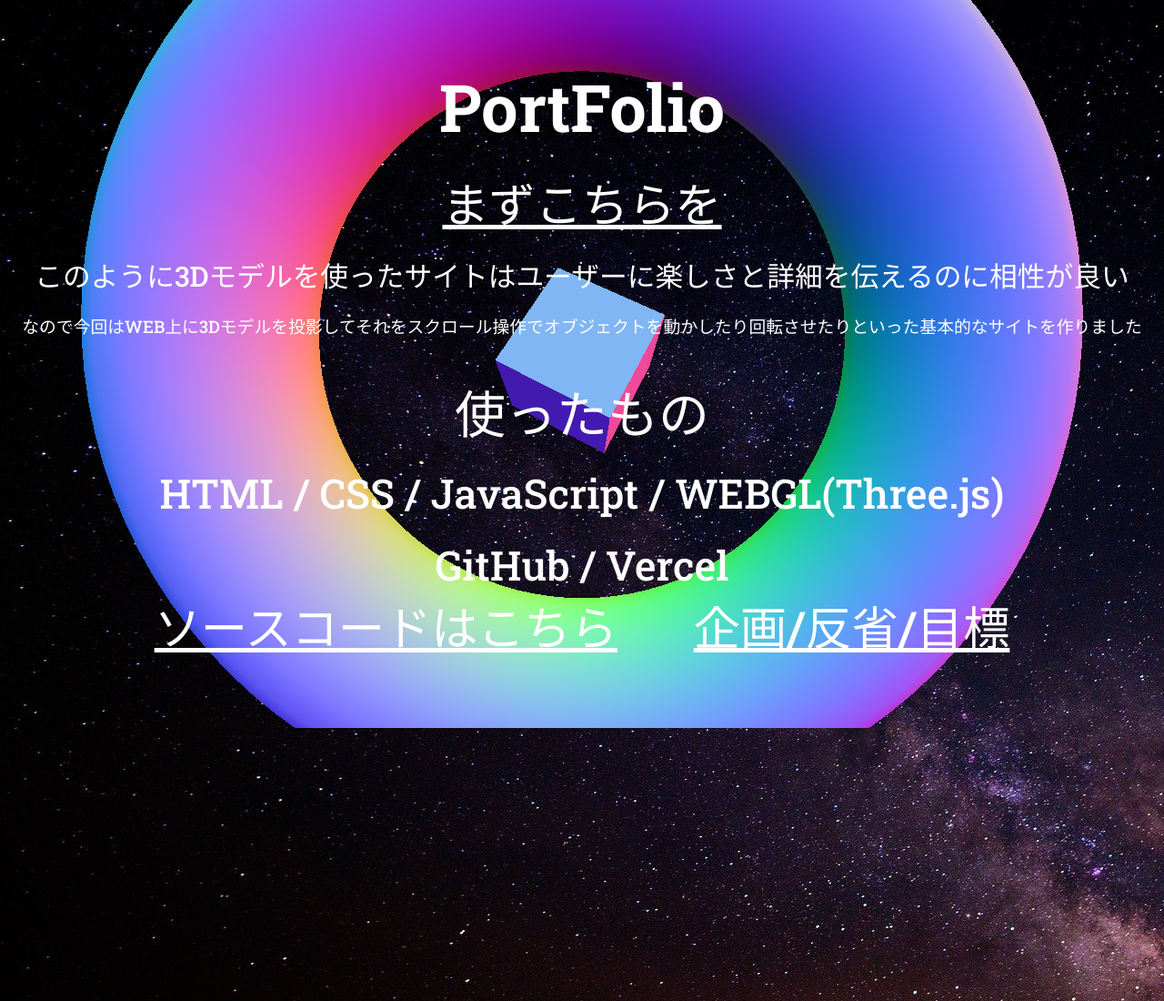
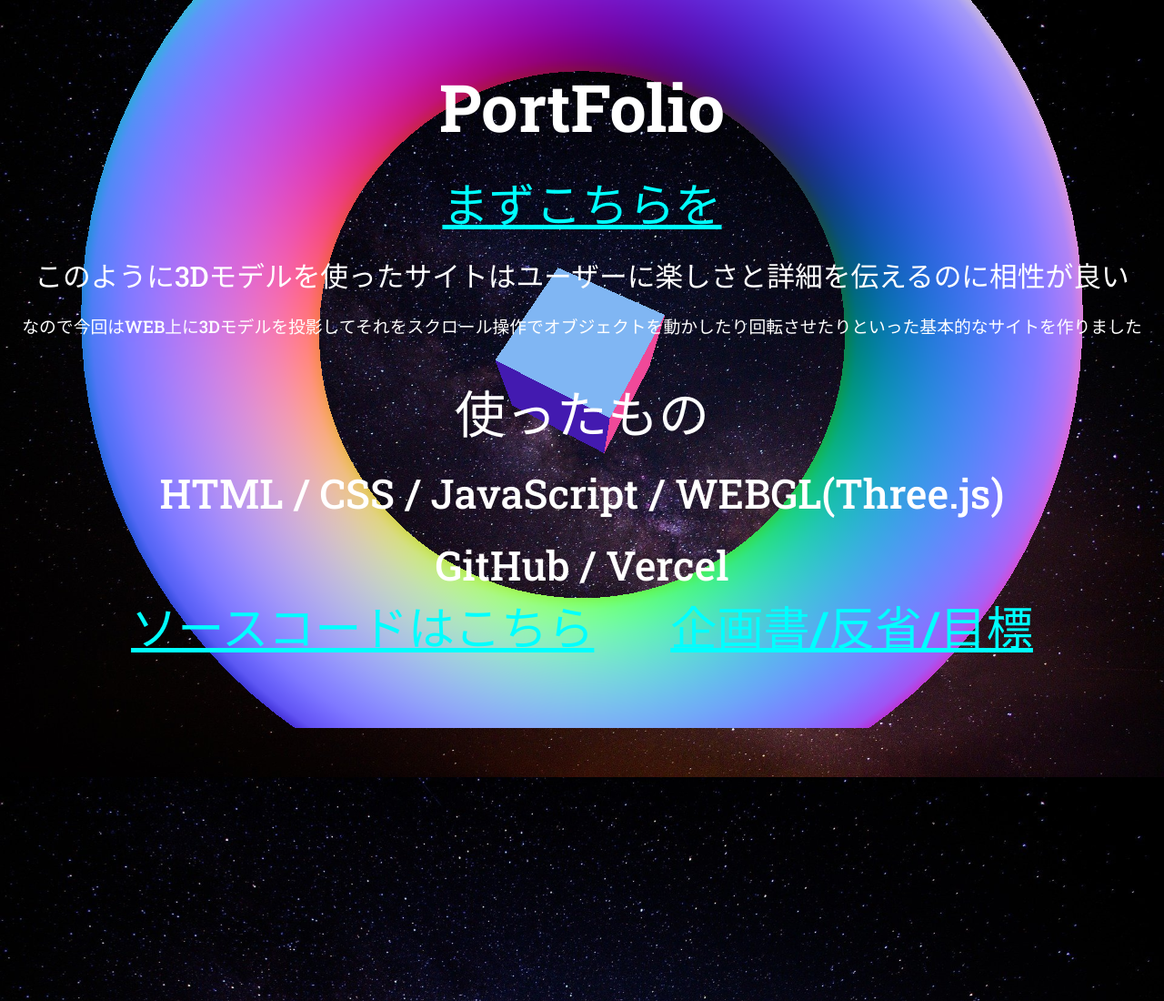
Before and after one commit to CHIAKI0911/portfolio-website-deploy, a website built with Vite: page index.html in a window 1280 px wide. Shown: the top 1100 px of the page at 91% size. Built offline with nearby package versions, Linux system fonts and the light colour scheme; animation ran at ten frames a second.

Commit message:
all done

```diff
--- a/index.html
+++ b/index.html
@@ -20,7 +20,7 @@
 
       <h2>PortFolio</h2>
       <section>
-        <a href="https://www2.panasonic.biz/jp/dsr/index/zaitaku/">まずこちらを</a>
+        <a id="font0" href="https://www2.panasonic.biz/jp/dsr/index/zaitaku/">まずこちらを</a>
 
 
         <p id="font1">このように3Dモデルを使ったサイトはユーザーに楽しさと詳細を伝えるのに相性が良い</p>
@@ -32,7 +32,7 @@
         <p id="font3">HTML / CSS / JavaScript / WEBGL(Three.js)</p>
         <p id="font3">GitHub / Vercel</p>
         <a id="font5" href="https://github.com/CHIAKI0911/portfolio-website-deploy.git">ソースコードはこちら</a>
-        <a id="font6" href="https://acrobat.adobe.com/id/urn:aaid:sc:AP:e4ed4aeb-1b55-44c7-b1aa-d11c9303d960">企画/反省/目標</a></p>
+        <a id="font6" href="https://acrobat.adobe.com/id/urn:aaid:sc:AP:e4ed4aeb-1b55-44c7-b1aa-d11c9303d960">企画書/反省/目標</a></p>
       </section>
 
 
--- a/style.css
+++ b/style.css
@@ -11,6 +11,7 @@ body {
   overflow-x: hidden;
   background-image: url("bg/bg.jpg");
   background-attachment: fixed;
+  background-size: cover;
 }
 
 
@@ -55,6 +56,10 @@ a {
   transition: 0.5s;
 }
 
+#font0{
+  color: aqua;
+}
+
 p#font{
   font-size: 3vw;
 }
@@ -62,12 +67,14 @@ p#font{
 p#font1{
   margin-top: 20px;
   font-size: 2.4vw;
+  font-weight: 500;
 }
 
 p#font2{
   text-align: center;
   margin-top: 20px;
   font-size: 1.47vw;
+  font-weight: 500;
 }
 
 
@@ -81,11 +88,13 @@ p#font3{
   text-align: center;
   font-size: 4vw;
   margin-right: 70px;
+  color: aqua;
 }
 
 #font6{
   text-align: center;
   font-size: 4vw;
+  color: aqua;
 }
 
 .loading{
```
